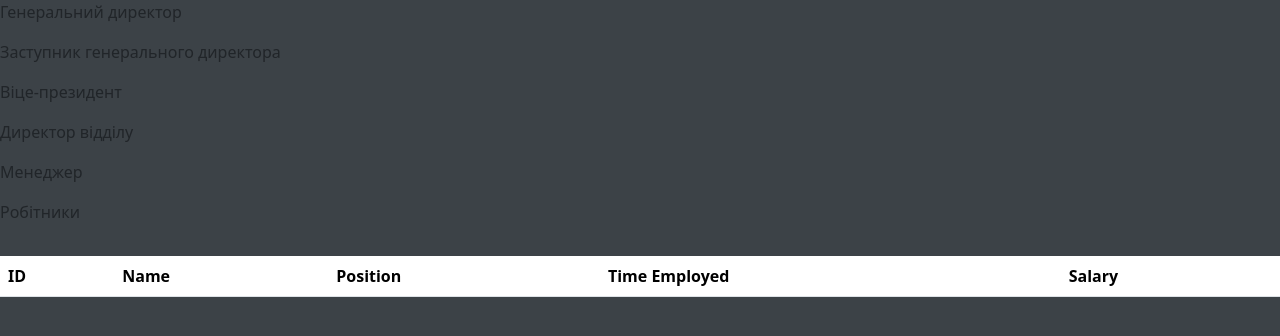
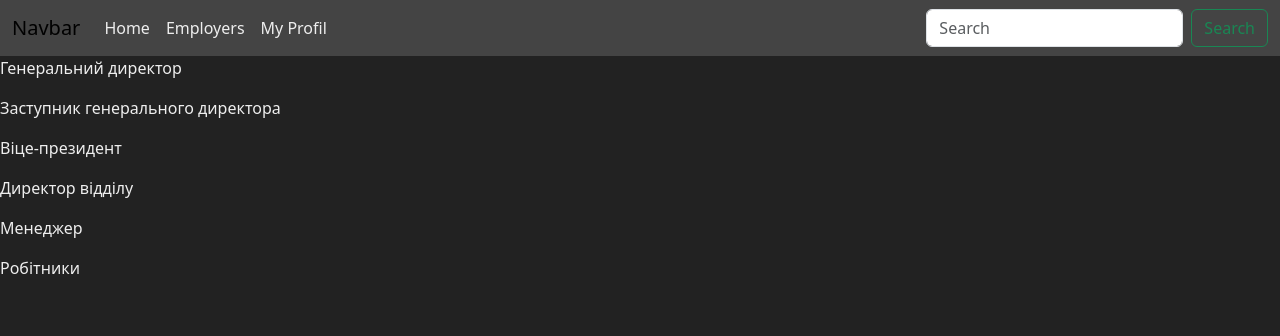
Before and after one commit to EnjoyGray/company-staff, a Django app: template cstaff/templates/cstaff/index.html in a window 1280 px wide. Shown: the top 336 px of the page. Run offline with Django 5.2, Linux system fonts and the light colour scheme; the template is opened without the code that fills it, so the values that code supplies are empty.

Commit message:
small save

```diff
--- a/base/templates/base.html
+++ b/base/templates/base.html
@@ -6,10 +6,48 @@
         <meta charset="UTF-8" />
         <meta name="viewport" content="width=device-width, initial-scale=1.0" />
         <title>CEmployer</title>
+        <link type="text/css" href="{% static 'css\global.css' %}" rel="stylesheet" />
         <link type="text/css" href="{% static 'cstaff\css\styles.css' %}" rel="stylesheet" />
         <link rel="stylesheet" href="https://cdn.jsdelivr.net/npm/bootstrap@5.3.3/dist/css/bootstrap.min.css" />
+        <link rel="stylesheet" href="https://cdn.jsdelivr.net/npm/bootstrap@5.3.3/dist/js/bootstrap.bundle.min.js" />
     </head>
     <body>
+        <section class="mnavb">
+            <nav class="navbar navbar-expand-lg bg-body-tertiary">
+                <div class="container-fluid">
+                    <a class="navbar-brand" href="#">Navbar</a>
+                    <button
+                        class="navbar-toggler"
+                        type="button"
+                        data-bs-toggle="collapse"
+                        data-bs-target="#navbarSupportedContent"
+                        aria-controls="navbarSupportedContent"
+                        aria-expanded="false"
+                        aria-label="Toggle navigation"
+                    >
+                        <span class="navbar-toggler-icon"></span>
+                    </button>
+                    <div class="mcolor collapse navbar-collapse" id="navbarSupportedContent">
+                        <ul class="navbar-nav me-auto mb-2 mb-lg-0">
+                            <li class="nav-item">
+                                <a class="nav-link active" aria-current="page" href="/">Home</a>
+                            </li>
+                            <li class="nav-item">
+                                <a class="nav-link" href="{% url 'cstaff:employers' %}">Employers</a>
+                            </li>
+                            <li class="nav-item">
+                                <a class="nav-link" href="#">My Profil</a>
+                            </li>
+                        </ul>
+                        <form class="d-flex" role="search">
+                            <input class="form-control me-2" type="search" placeholder="Search" aria-label="Search" />
+                            <button class="btn btn-outline-success" type="submit">Search</button>
+                        </form>
+                    </div>
+                </div>
+            </nav>
+        </section>
+
         {% block content %} {% endblock %}
     </body>
 </html>
--- a/cstaff/models.py
+++ b/cstaff/models.py
@@ -19,7 +19,6 @@ class Position(models.Model):
 class Staff(models.Model):
     name = models.CharField(max_length=255, verbose_name="Name", db_index=True)
     position = models.ForeignKey(Position, on_delete=models.CASCADE, verbose_name="Position")
-    # position = models.IntegerField(default="6")
     date_of_employment = models.DateTimeField(auto_now_add=True, verbose_name="Date of Employment")
     salary = models.DecimalField(max_digits=6, decimal_places=2, verbose_name="Salary")
 
@@ -34,4 +33,4 @@ class Staff(models.Model):
 
 
     def get_absolute_url(self):
-        return reverse('worker', kwargs={'worker_slug': self.slug})
+        return reverse('employers', kwargs={'pk': self.pk})
--- a/cstaff/static/cstaff/css/styles.css
+++ b/cstaff/static/cstaff/css/styles.css
@@ -1,5 +1,6 @@
 body {
-    background-color: #3c4247 !important;
+    background-color: #222 !important;
+    color: #eee !important;
 }
 
 ul {
@@ -9,3 +10,20 @@ ul {
 ul ul {
     margin-left: 20px;
 }
+
+.mnavb nav {
+    background: #444 !important;
+}
+
+.mcolor ul li a {
+    color: #eee !important;
+}
+
+.mcontainer {
+    /* display: flex;
+    justify-content: center;
+    align-items: center; */
+
+    max-width: 1200px;
+    margin: 40px 100px;
+}
--- a/cstaff/templates/cstaff/includes/pagination.html
+++ b/cstaff/templates/cstaff/includes/pagination.html
@@ -1,3 +1,4 @@
+{% comment %}
 <nav aria-label="nrpage-nav">
     <ul class="pagination">
         {% if page_obj.number >= 3 %}
@@ -31,3 +32,45 @@
         {% endif %}
     </ul>
 </nav>
+{% endcomment %} {% load i18n %}
+<nav aria-label="nrpage-nav">
+    <ul class="pagination">
+        {% if page_obj.number >= 3 %}
+        <li class="page-item fl-item">
+            <a class="page-link" href="?page=1">{% translate 'First' %}</a>
+        </li>
+        {% endif %}
+        <!---->
+        {% if page_obj.has_previous %}
+        <li class="page-item fl-item">
+            <a class="page-link" href="?page={{ page_obj.previous_page_number }}">{% translate 'Previous' %}</a>
+        </li>
+        {% endif %}
+        <!---->
+        {% for num in page_obj.paginator.page_range %} {% if page_obj.number == num %}
+        <li class="page-item active" aria-current="page">
+            <span class="page-link">{{ num }}</span>
+        </li>
+        {% else %}
+        <li class="page-item">
+            <a class="page-link" href="?page={{ num }}">{{ num }}</a>
+        </li>
+        {% endif %} {% endfor %}
+        <!---->
+        {% if page_obj.has_next %}
+        <li class="page-item fl-item">
+            <a class="page-link" href="?page={{ page_obj.next_page_number }}">{% translate 'Next' %}</a>
+        </li>
+        {% endif %}
+    </ul>
+    <p class="paginator-info">
+        {{ page_obj.paginator.count }}
+        <!---->
+        {% if page_obj.paginator.count == 1 %} {{ cl.opts.verbose_name }} {% else %} {{ cl.opts.verbose_name_plural }} {% endif %} {% if show_all_url %}
+        <a href="{{ show_all_url }}" class="showall">{% translate 'Show all' %}</a>
+        {% endif %}
+    </p>
+    {% if cl.formset and page_obj.paginator.count %}
+    <input type="submit" name="_save" class="default" value="{% translate 'Save' %}" />
+    {% endif %}
+</nav>
--- a/cstaff/templates/cstaff/index.html
+++ b/cstaff/templates/cstaff/index.html
@@ -9,32 +9,6 @@
         <p>Менеджер</p>
         <p>Робітники</p>
     </div>
-
-    {% include "./includes/pagination.html" %}
-    <table class="table">
-        <thead>
-            <tr>
-                <th scope="col">ID</th>
-                <th scope="col">Name</th>
-                <th scope="col">Position</th>
-                <th scope="col">Time Employed</th>
-                <th scope="col">Salary</th>
-            </tr>
-        </thead>
-        {% for w in workers %}
-        <tbody class="table-group-divider">
-            <tr>
-                <th scope="row">{{ w.id }}</th>
-                <td>{{ w.name }}</td>
-                <td>{{ w.position }}</td>
-                <td>{{ w.date_of_employment }}</td>
-                <td>{{ w.salary }}</td>
-            </tr>
-        </tbody>
-        {% endfor %}
-    </table>
-
-    {% include "./includes/pagination.html" %}
 </section>
 
 {% endblock content %}
--- /dev/null
+++ b/cstaff/templates/cstaff/profil.html
@@ -0,0 +1,5 @@
+{% extends "base.html" %} {% block content %}
+
+<section></section>
+
+{% endblock content %}
--- a/cstaff/urls.py
+++ b/cstaff/urls.py
@@ -6,6 +6,8 @@ from . import views
 
 app_name = 'cstaff'
 urlpatterns = [
-    # path('', views.index, name="index")
-    path('', views.StaffListView.as_view(), name="index"),
+    path('', views.IndexListView.as_view(), name="index"),
+    path('employers/', views.EmployersListView.as_view(), name="employers"),
+    path('mprofil/<int:pk>/', views.MProfilDetailView.as_view(), name='mprofil'),
+
 ] + static(settings.MEDIA_URL, document_root=settings.MEDIA_ROOT)
```
Also changed, not shown: cstaff/templates/cstaff/employers.html (added, +31 -0 lines), cstaff/views.py (+23 -2 lines), base/static/css/global.css (added).
